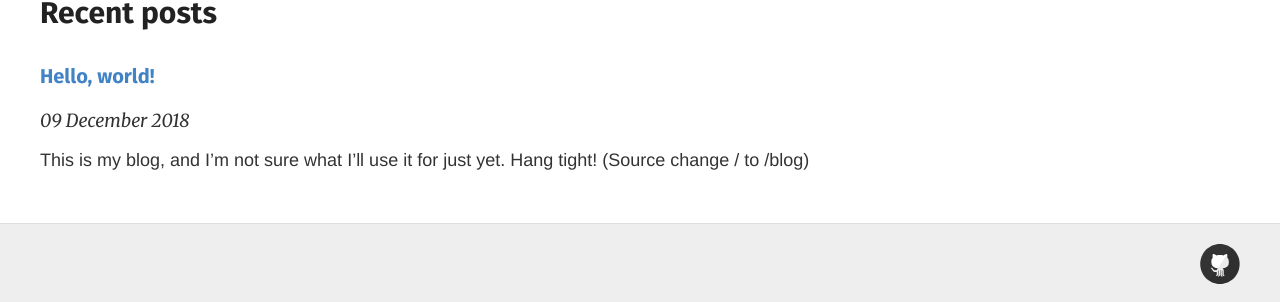
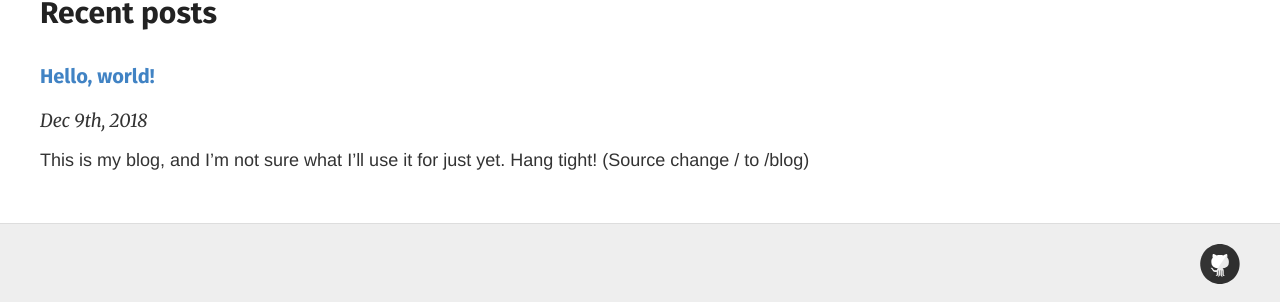
Before and after one commit to kaisubr/kaisubr.github.io, a Jekyll site: the page built from blog/index.html, in a window 1280 px wide. Shown: the part 173-475 px from the top of the page. Built offline with Jekyll 4.4.1, drawn with Linux system fonts in a browser that asks for light colours.

Commit message:
Update index.html

```diff
--- a/blog/index.html
+++ b/blog/index.html
@@ -11,7 +11,7 @@ published: true
   {% if post.categories contains 'blog' %}
 	<div class="post">
 		<h3 class="title posttitle"> <a href="{{ post.url }}" title="{{ post.title }}"> {{ post.title }} </a> </h3>
-		<p class="meta metadate">{{ post.date | date_to_long_string}}</p>
+		<p class="meta metadate">{{ post.date | date_to_string: "ordinal", "US"}}</p>
 		<div class="entry">
 			{{ post.content | strip_html | truncatewords: 200 }}
 		</div>
```
